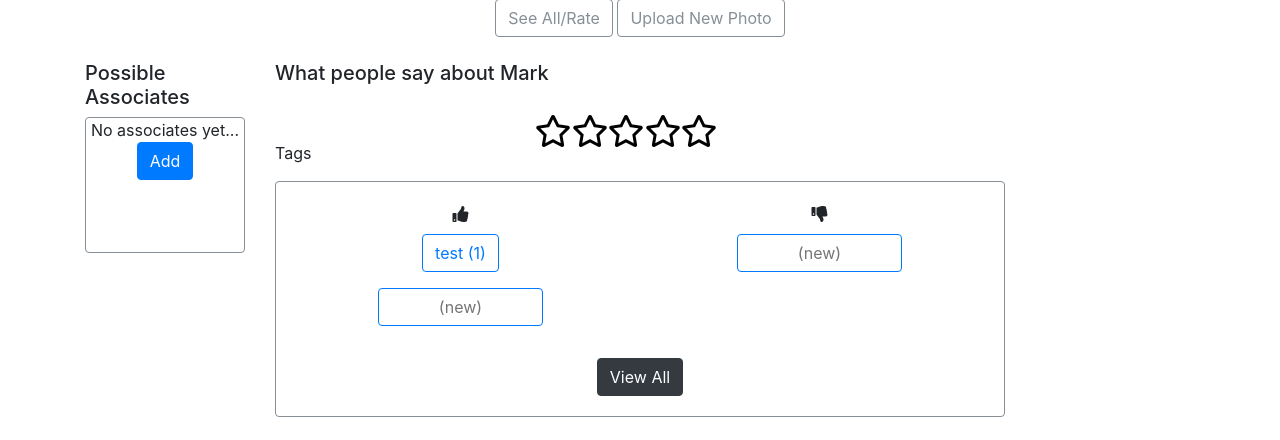
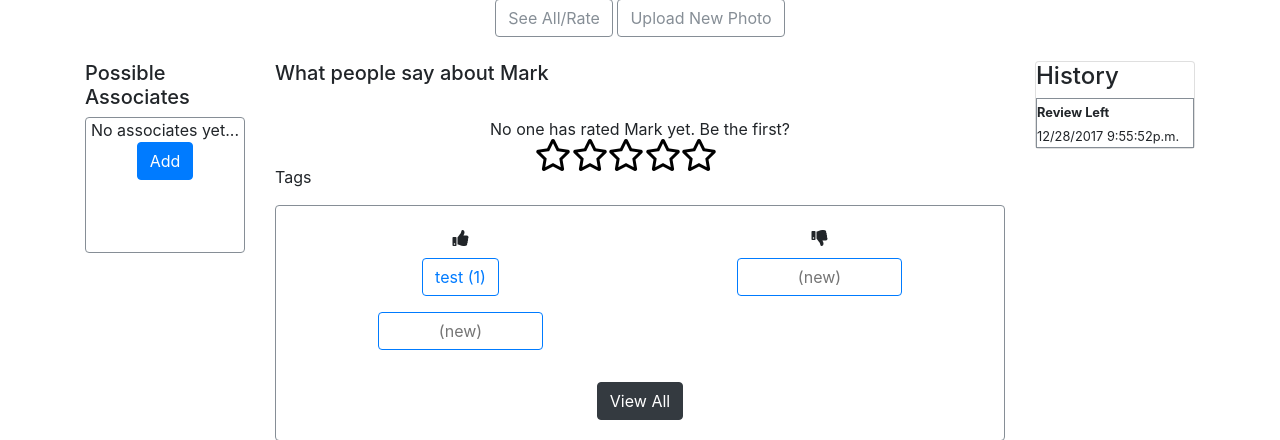
Before and after one commit to Conmiro/exposed, a Django app: page /core/profile/7 in a window 1280 px wide. Shown: the part 423-863 px from the top of the page. Run offline with Django 3.2, Linux system fonts and the light colour scheme; data comes from the database, SQL or seed files in the repository; some libraries are stand-ins or nearby versions.

Commit message:
added star ratings

```diff
--- a/core/models.py
+++ b/core/models.py
@@ -29,6 +29,7 @@ class UploadedImage(models.Model):
 
 class StarRating(models.Model):
     value = models.IntegerField(default=3)
+    date = models.DateTimeField()
 
 
 class Profile(models.Model):
--- a/core/templates/core/profile.html
+++ b/core/templates/core/profile.html
@@ -95,7 +95,9 @@
             <h5>What people say about {{ profile.first_name }}</h5>
             <br>
             <div class="text-center star-ratings">
-
+            {% if rating == 0 %}
+                No one has rated {{ profile.first_name }} yet. Be the first?
+            {% endif %}
             <form action = "#" method = "post">
                 {% csrf_token %}
                 {% for x in 'xxxxx' %}
@@ -223,7 +225,20 @@
             {% endif %}
 
         </div>
-        <div class = "col-sm-2"></div>
+        <div class = "col-sm-2">
+            <div class = "card">
+                <h4>History</h4>
+
+                {% for entry in history %}
+                    <div class="border border-secondary">
+                     <small><strong>{{ entry.comment }}</strong></small>
+                        <br>
+                    <small>{{ entry.date|date:'m/d/Y f:sa' }}</small>
+                    </div>
+
+                {% endfor %}
+            </div>
+        </div>
     </div>
 
 
--- a/core/urls.py
+++ b/core/urls.py
@@ -3,7 +3,7 @@ from django.urls import path
 from . import views
 
 urlpatterns = [
-    path('profile/<int:profile_id>', views.profile_view),
+    path('profile/<int:profile_id>', views.profile_view, name='profile'),
     path('new_profile/', views.new_profile),
     path('browse/', views.browse),
 
--- a/core/views.py
+++ b/core/views.py
@@ -1,7 +1,7 @@
 import datetime
 
 from django.core.exceptions import ObjectDoesNotExist
-from django.shortcuts import render
+from django.shortcuts import render, redirect
 
 # Create your views here.
 from core.models import Profile, Location, UploadedImage, Review, Tag, UserTag, StarRating
@@ -35,7 +35,7 @@ def new_profile(request):
         image = UploadedImage(image=file)
         image.save()
         new_prof.images.add(image)
-        return profile_view(request, new_prof.pk)
+        return redirect('profile', profile_id=new_prof.pk)
 
     locations = Location.objects.all()
     context = {'locations': locations}
@@ -46,6 +46,7 @@ def new_profile(request):
 def profile_view(request, profile_id):
 
     profile = Profile.objects.get(pk=profile_id)
+    now = datetime.datetime.now()
 
     if request.POST:
         comment = request.POST.get('comment')
@@ -55,7 +56,6 @@ def profile_view(request, profile_id):
         star_rating = request.POST.get('stars')
         if comment:
             title = request.POST.get('comment-title')
-            now = datetime.datetime.now()
             review = Review(title=title, comment=comment, date=now)
             review.save()
             profile.reviews.add(review)
@@ -84,7 +84,7 @@ def profile_view(request, profile_id):
             image.save()
             profile.images.add(image)
         elif star_rating:
-            rating = StarRating(value=star_rating)
+            rating = StarRating(value=star_rating, date=now)
             rating.save()
             profile.star_ratings.add(rating)
 
@@ -101,6 +101,21 @@ def profile_view(request, profile_id):
     overall_rating = round(total / count, 0) if count else 0
     print(overall_rating)
 
-    context = {'profile': profile, 'rating': overall_rating}
+    history = getHistory(profile)
+
+    context = {'profile': profile, 'rating': overall_rating, 'history': history}
 
     return render(request, 'core/profile.html', context)
+
+
+def getHistory(profile):
+    history = []
+    for review in profile.reviews.all():
+        entry = {'date': review.date, 'comment': "Review Left"}
+        history.append(entry)
+    for rating in profile.star_ratings.all():
+        comment = "Rated "+str(rating.value)+" stars"
+        entry = {'date': rating.date, 'comment': comment}
+        history.append(entry)
+
+    return sorted(history, key=lambda k: k['date'], reverse=True)
```
